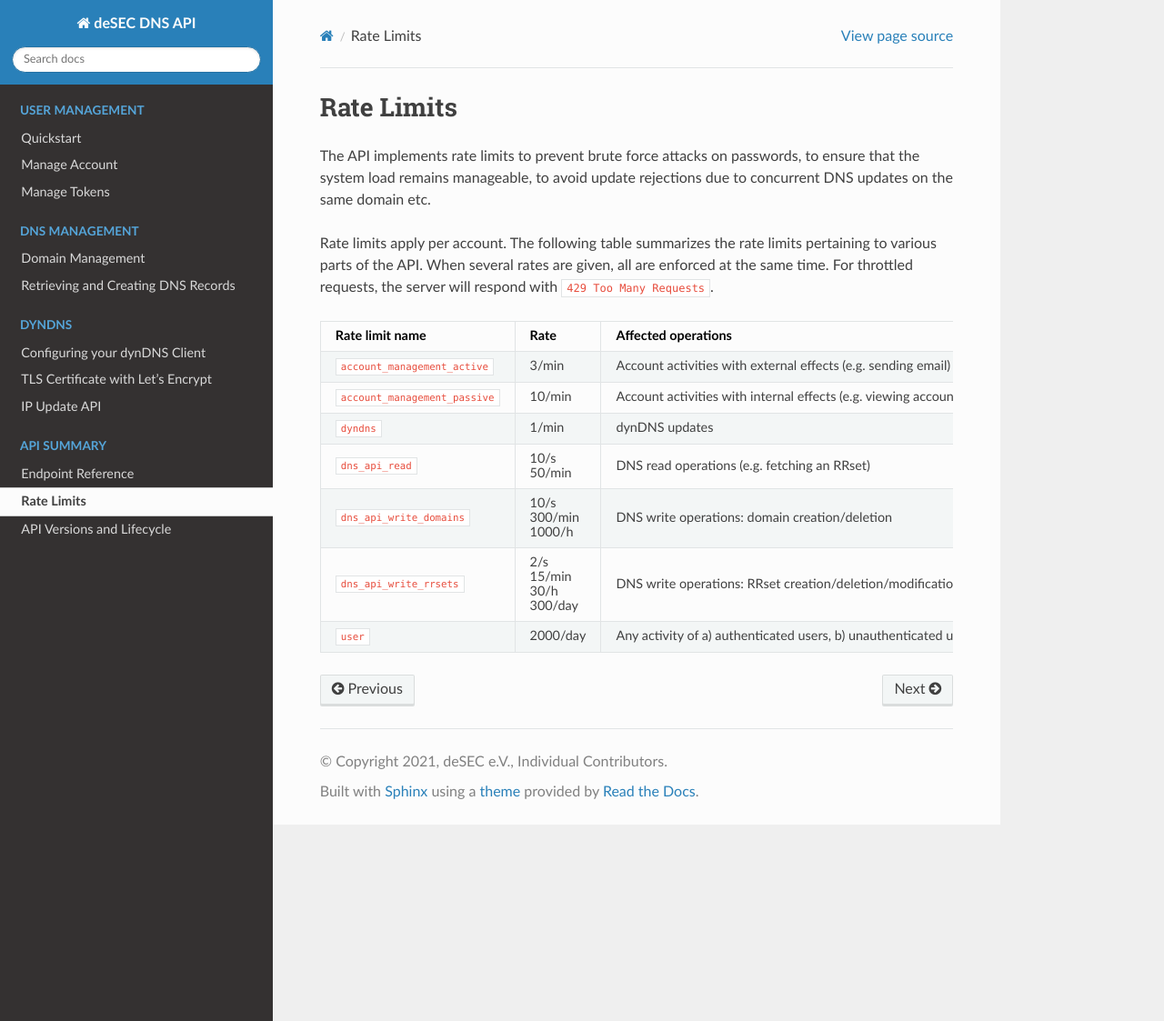
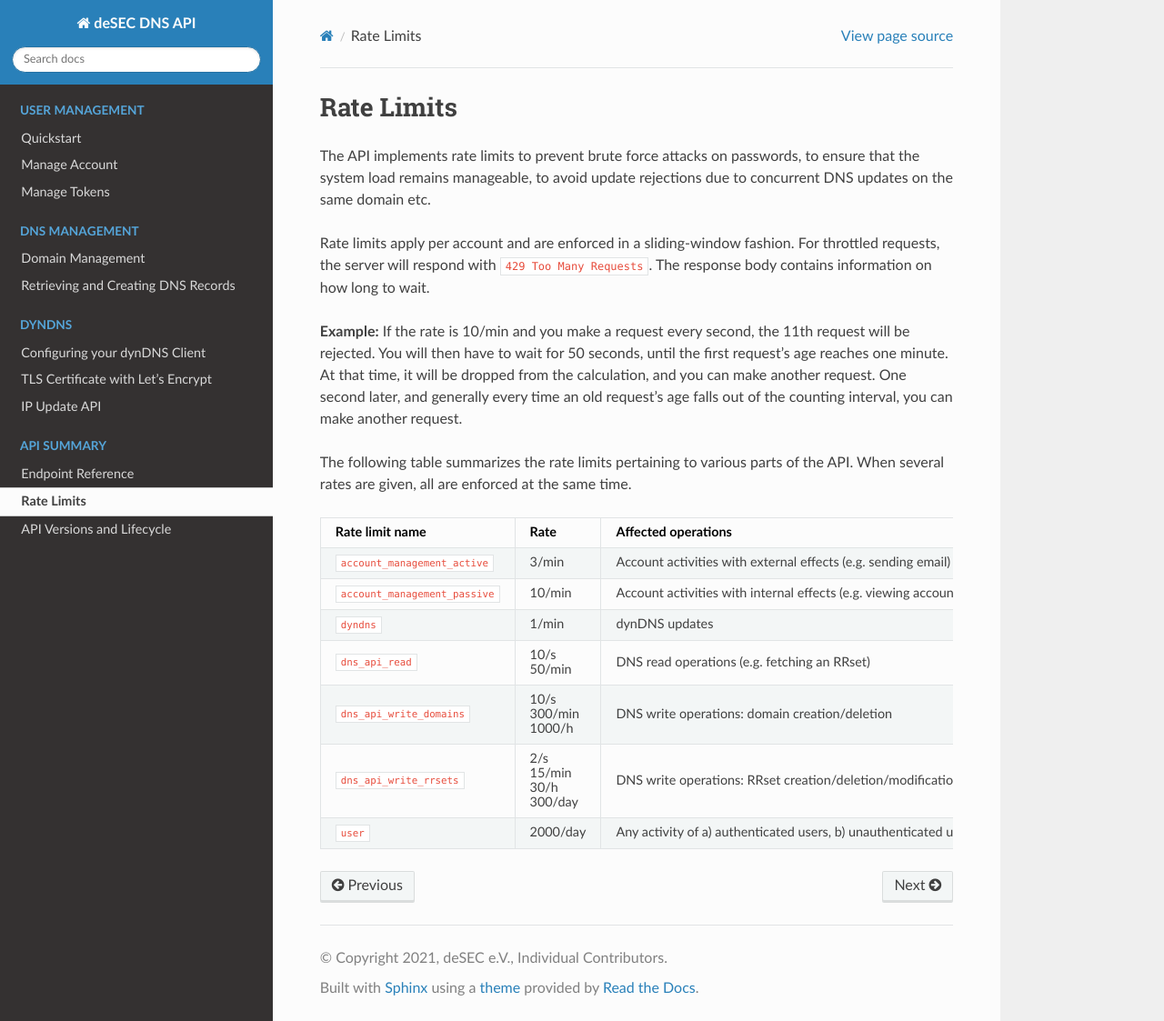
Before and after one commit to desec-io/desec-stack, a Sphinx documentation site: the page built from docs/rate-limits.rst, in a window 1280 px wide and 1123 px high. Shown: the whole window at 91% size. Built offline with Sphinx 7.4.7 and the Read the Docs theme 2.0.0, drawn with Linux system fonts in a browser that asks for light colours.

```diff
--- a/docs/rate-limits.rst
+++ b/docs/rate-limits.rst
@@ -7,11 +7,19 @@ The API implements rate limits to prevent brute force attacks on passwords, to
 ensure that the system load remains manageable, to avoid update rejections due
 to concurrent DNS updates on the same domain etc.
 
-Rate limits apply per account.  The following table summarizes the rate limits
-pertaining to various parts of the API.  When several rates are given, all are
-enforced at the same time.  For throttled requests, the server will respond
-with ``429 Too Many Requests``.
+Rate limits apply per account and are enforced in a sliding-window fashion.
+For throttled requests, the server will respond with ``429 Too Many Requests``.
+The response body contains information on how long to wait.
 
+**Example:** If the rate is 10/min and you make a request every second, the
+11th request will be rejected.  You will then have to wait for 50 seconds,
+until the first request's age reaches one minute.  At that time, it will be
+dropped from the calculation, and you can make another request.  One second
+later, and generally every time an old request's age falls out of the
+counting interval, you can make another request.
+
+The following table summarizes the rate limits pertaining to various parts of
+the API.  When several rates are given, all are enforced at the same time.
 
 +--------------------------------+----------+-------------------------------------------------------------------------------------------+
 | Rate limit name                | Rate     | Affected operations                                                                       |
```
